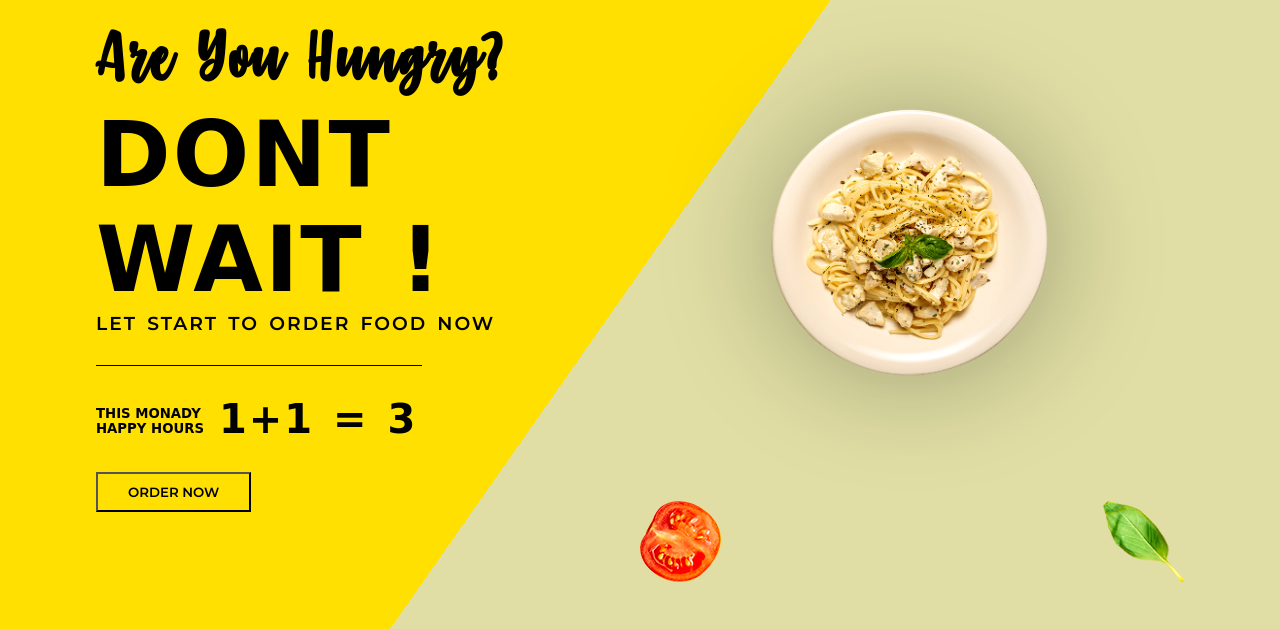
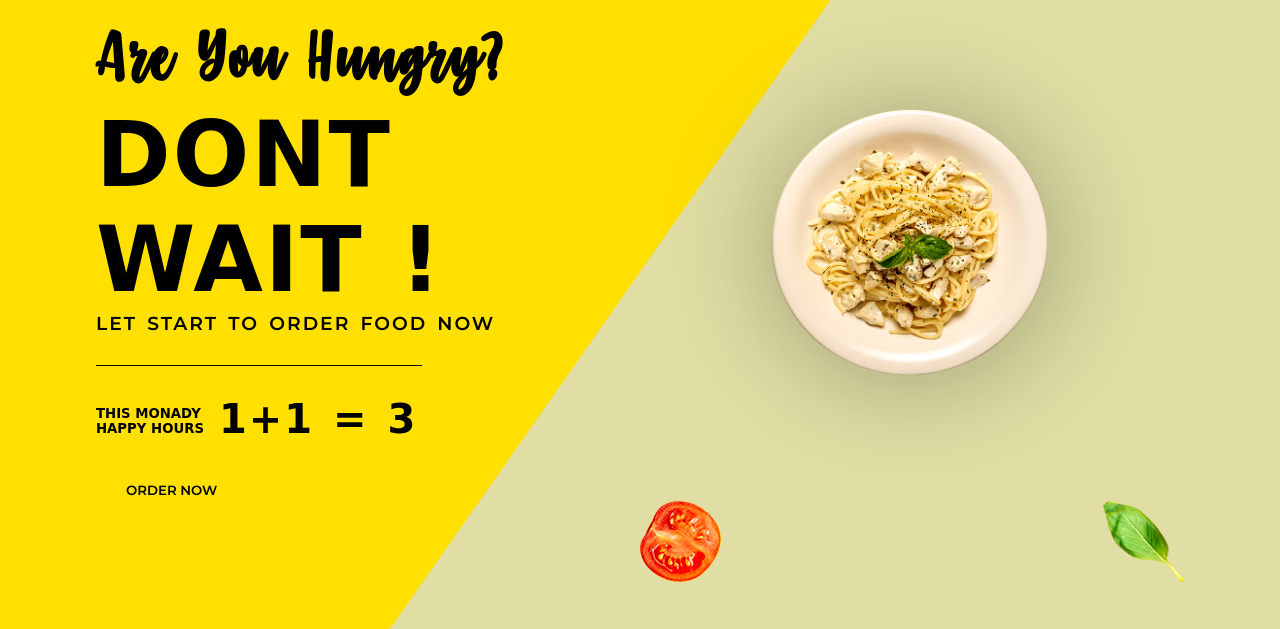
Before and after one commit to hennyxan/b47c31bbfb265bf95e936b2ee7c46910cba84668, a plain HTML site: page food/index.html in a window 1280 px wide. Shown: the part 168-797 px from the top of the page. Drawn offline with Linux system fonts and the light colour scheme; files whose address does not match are found by name; a web font is replaced by a local one.

Commit message:
Update style.css

```diff
--- a/food/style.css
+++ b/food/style.css
@@ -149,7 +149,7 @@ button {
     background: none;
     font-weight: bold;
     font-family: 'Montserrat', sans-serif;
-    ;
+    border: 0px solid black;
     margin-top: 30px;
     margin-bottom: 30px;
     color: black;
```
